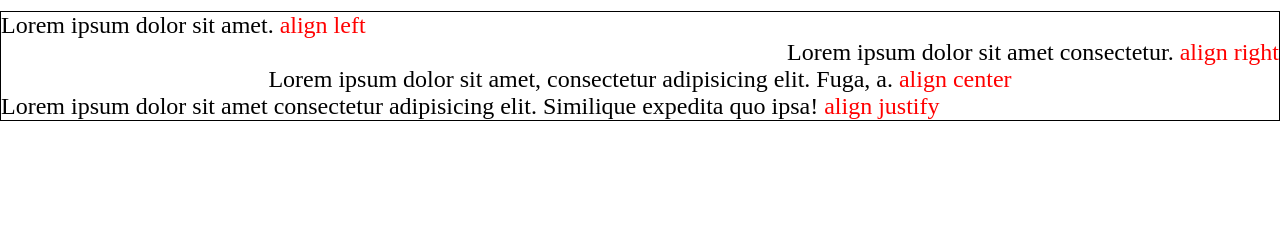
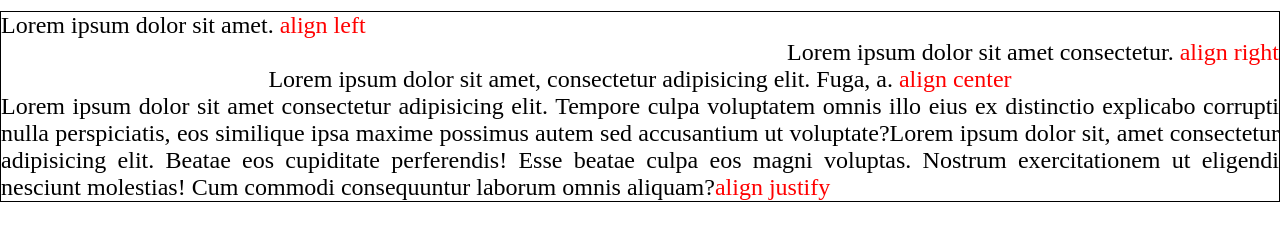
Before and after one commit to RakaMurdiarta/Bootcamp-Fullstack, a plain HTML site: page my_git/belajar heading dan paragraph.html in a window 1280 px wide. Shown: the part 125-366 px from the top of the page. Drawn offline with Linux system fonts and the light colour scheme.

Commit message:
Tugas 1 heading and text-align

```diff
--- a/my_git/belajar heading dan paragraph.html
+++ b/my_git/belajar heading dan paragraph.html
@@ -55,7 +55,7 @@
         <p id="kanan">Lorem ipsum dolor sit amet consectetur. <span>align right</span></p>
         <p id="tengah">Lorem ipsum dolor sit amet, consectetur adipisicing elit. Fuga, a. <span>align center</span></p>
         <!-- inline css -->
-        <p id="rata" style="text-align: justify;">Lorem ipsum dolor sit amet consectetur adipisicing elit. Similique expedita quo ipsa! <span>align justify</span></p>
+        <p id="rata" style="text-align: justify;">Lorem ipsum dolor sit amet consectetur adipisicing elit. Tempore culpa voluptatem omnis illo eius ex distinctio explicabo corrupti nulla perspiciatis, eos similique ipsa maxime possimus autem sed accusantium ut voluptate?Lorem ipsum dolor sit, amet consectetur adipisicing elit. Beatae eos cupiditate perferendis! Esse beatae culpa eos magni voluptas. Nostrum exercitationem ut eligendi nesciunt molestias! Cum commodi consequuntur laborum omnis aliquam?<span>align justify</span></p>
     </div>
 </body>
 </html>
```
